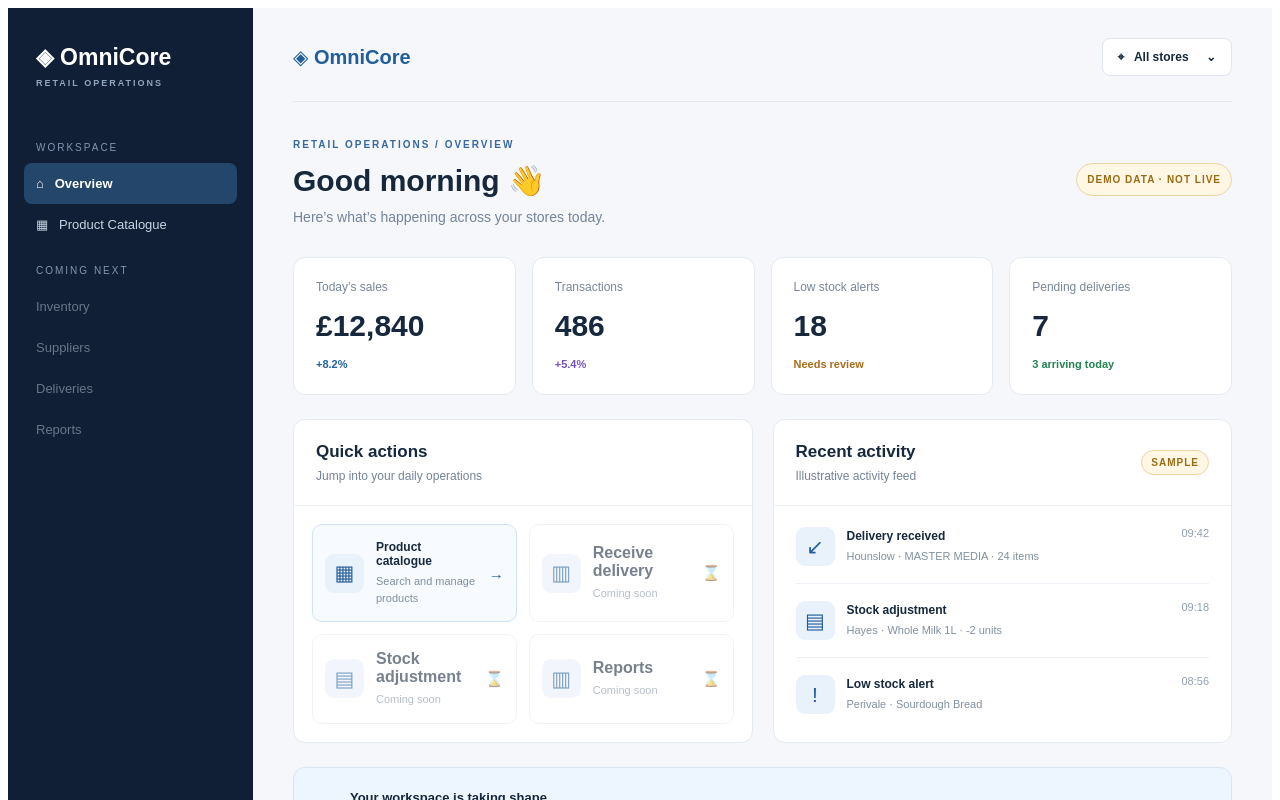
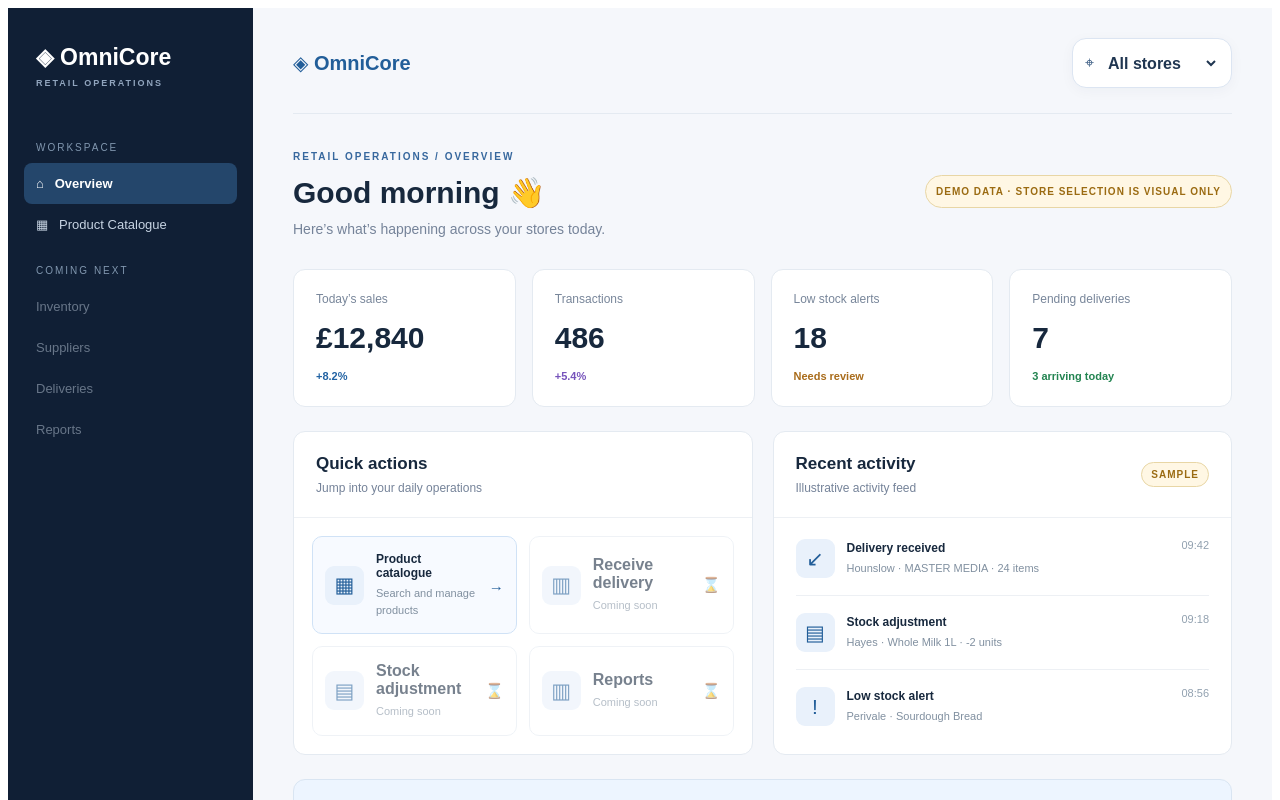
Before and after one commit to franklinajithan/omnicore-retail-platform, a Next.js app in the folder apps/web/: page / in a window 1280 px wide. Shown: the top 800 px of the page. Built offline with nearby package versions, Linux system fonts and the light colour scheme.

Commit message:
feat(home): app-style navigation and store selector for known locations

```diff
--- a/apps/web/app/page.tsx
+++ b/apps/web/app/page.tsx
@@ -1,5 +1,6 @@
 import Link from 'next/link';
 import styles from './home.module.css';
+import { MobileNavigation, StoreSelector } from './mobile-shell';
 
 const metrics = [
   { label: 'Today’s sales', value: '£12,840', change: '+8.2%', tone: 'blue' },
@@ -24,8 +25,8 @@ export default function Home() {
       <div className={styles.sideFoot}>Prototype workspace<br/>Demo data only</div>
     </aside>
     <main className={styles.main}>
-      <header className={styles.topbar}><div className={styles.logo}>◈ <strong>OmniCore</strong></div><div className={styles.store}>⌖ &nbsp; All stores <span>⌄</span></div></header>
-      <div className={styles.heading}><div><span className={styles.eyebrow}>RETAIL OPERATIONS / OVERVIEW</span><h1>Good morning 👋</h1><p>Here’s what’s happening across your stores today.</p></div><span className={styles.demo}>DEMO DATA · NOT LIVE</span></div>
+      <header className={styles.topbar}><div className={styles.logo}>◈ <strong>OmniCore</strong></div><StoreSelector /></header>
+      <div className={styles.heading}><div><span className={styles.eyebrow}>RETAIL OPERATIONS / OVERVIEW</span><h1>Good morning 👋</h1><p>Here’s what’s happening across your stores today.</p></div><span className={styles.demo}>DEMO DATA · STORE SELECTION IS VISUAL ONLY</span></div>
       <section className={styles.metrics} aria-label="Demo business metrics">{metrics.map(m=><article className={styles.metric} key={m.label}><span>{m.label}</span><strong>{m.value}</strong><small className={styles[m.tone]}>{m.change}</small></article>)}</section>
       <div className={styles.columns}>
         <section className={styles.panel}><div className={styles.panelHead}><div><h2>Quick actions</h2><p>Jump into your daily operations</p></div></div>
@@ -41,7 +42,7 @@ export default function Home() {
         </section>
       </div>
       <section className={styles.notice}><span>✦</span><div><strong>Your workspace is taking shape</strong><p>The dashboard is a visual demo. Product Catalogue is interactive; sales, stock, deliveries and activity shown here are sample data, not connected to your stores.</p></div><Link href="/catalog">Open catalogue →</Link></section>
-      <nav className={styles.bottomNav} aria-label="Mobile navigation"><Link href="/" aria-current="page"><span aria-hidden="true">⌂</span>Home</Link><Link href="/catalog"><span aria-hidden="true">▦</span>Products</Link><span aria-disabled="true"><span aria-hidden="true">▣</span>Scan</span><span aria-disabled="true"><span aria-hidden="true">☷</span>Tasks</span><span aria-disabled="true"><span aria-hidden="true">•••</span>More</span></nav>
+      <MobileNavigation />
     </main>
   </div>;
 }
```
